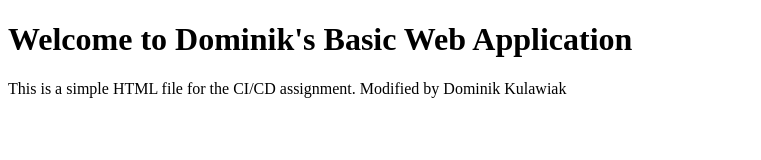
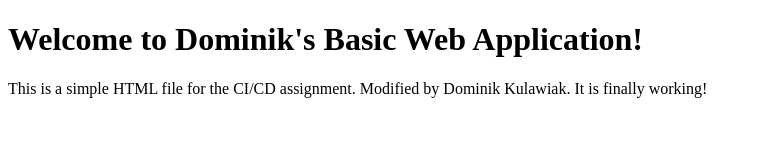
Before and after one commit to DominikFX/ITMD543-assignment1, a plain HTML site: page index.html in a window 1280 px wide. Shown: the whole page, without its empty margins (0-761 px from the left). Drawn offline with Linux system fonts and the light colour scheme.

Commit message:
made a change to index.html to be pushed to azure

```diff
--- a/index.html
+++ b/index.html
@@ -8,8 +8,8 @@
 </head>
 
 <body>
-  <h1>Welcome to Dominik's Basic Web Application</h1>
-  <p>This is a simple HTML file for the CI/CD assignment. Modified by Dominik Kulawiak</p>
+  <h1>Welcome to Dominik's Basic Web Application!</h1>
+  <p>This is a simple HTML file for the CI/CD assignment. Modified by Dominik Kulawiak. It is finally working!</p>
 </body>
 
 </html>
```
